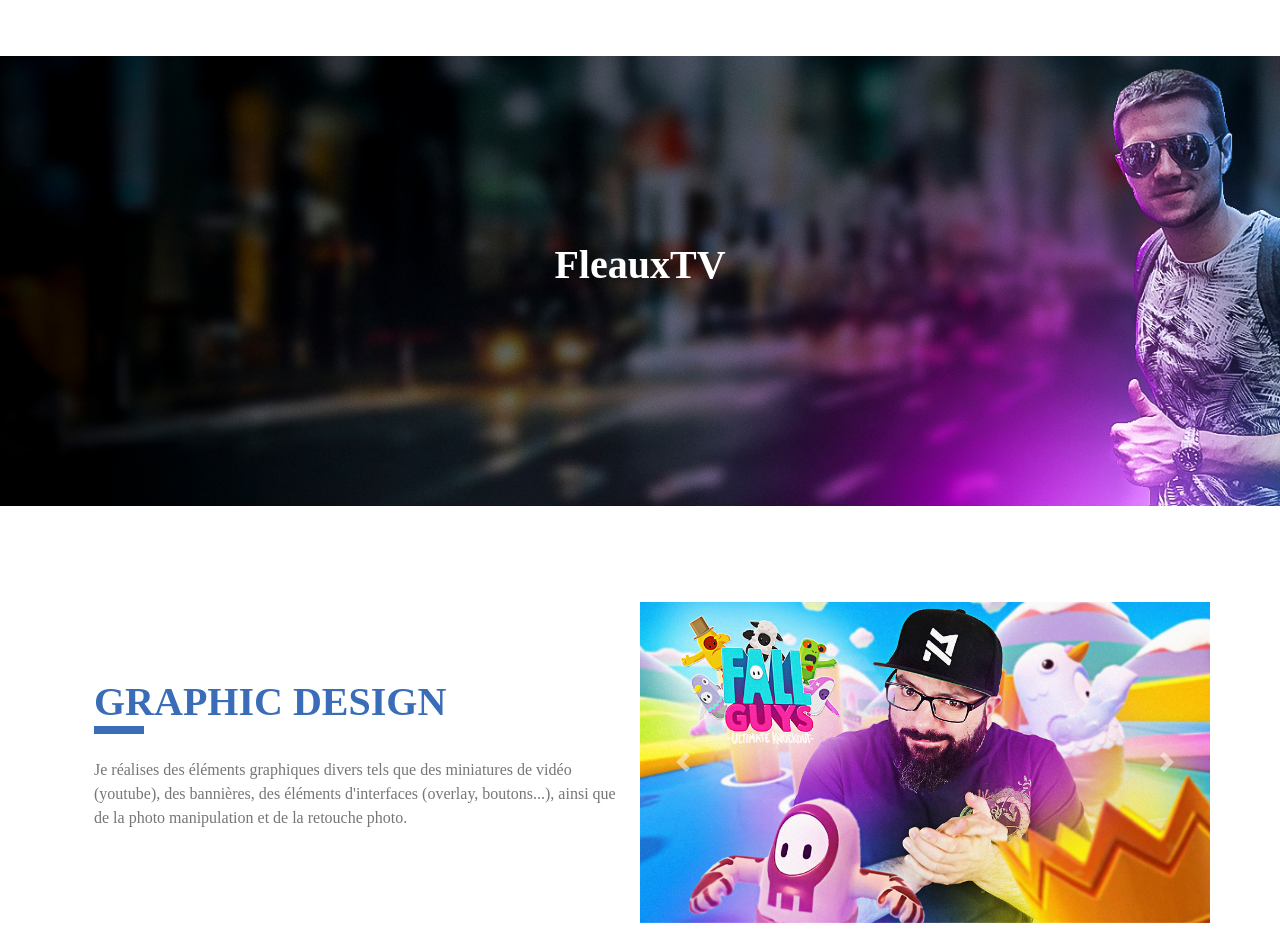
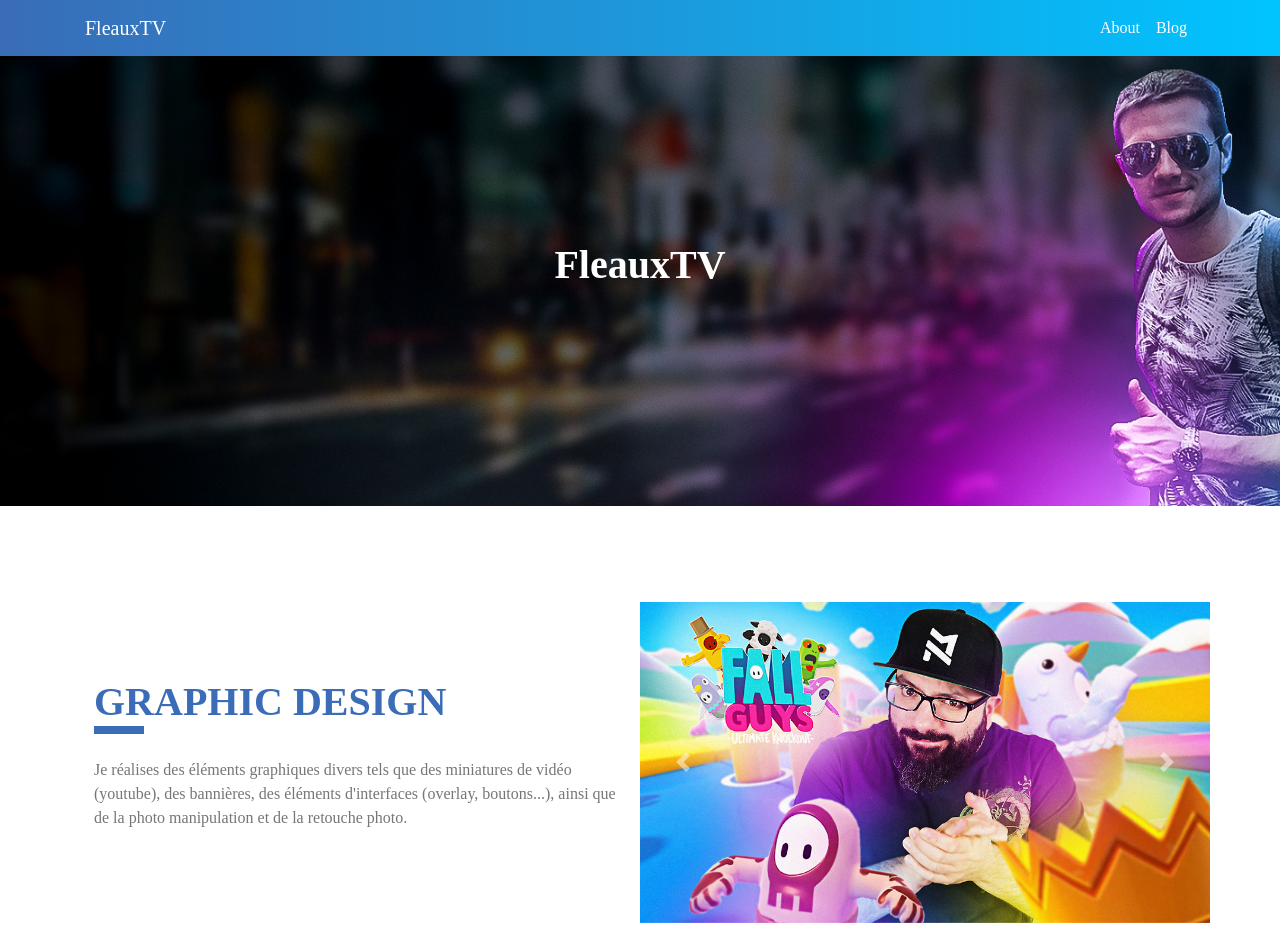
Before and after one commit to FleauxTV/website, a Jekyll site: the page built from index.md, in a window 1280 px wide. Shown: the top 952 px of the page. Built offline with Jekyll 4.4.1, drawn with Linux system fonts in a browser that asks for light colours; nearby versions of some CDN libraries; our own code applies the rules of GitHub Pages for plain Markdown files.

Commit message:
Theme fix

```diff
--- a/assets/theme.css
+++ b/assets/theme.css
@@ -9,7 +9,7 @@
 }
 
 .navbar {
-    background-color: linear-gradient(1turn, rgb(58, 108, 183), #00c4ff) !important;
+    background: linear-gradient(0.25turn, rgb(58, 108, 183), #00c4ff) !important;
 }
 
 .navbar a {
@@ -70,11 +70,11 @@
 }
 
 .card-footer {
-    background-color: linear-gradient(1turn, rgb(58, 108, 183), #00c4ff);
+    background: linear-gradient(0.25turn, rgb(58, 108, 183), #00c4ff);
 }
 
 .featured-colored-section {
-    background-color: linear-gradient(1turn, rgb(58, 108, 183), #00c4ff) !important;
+    background: linear-gradient(0.25turn, rgb(58, 108, 183), #00c4ff) !important;
 }
 
 .featured-colored-section h1 {
@@ -94,7 +94,7 @@
 }
 
 .page-footer {
-    background-color: linear-gradient(1turn, rgb(58, 108, 183), #00c4ff) !important;
+    background: linear-gradient(0.25turn, rgb(58, 108, 183), #00c4ff) !important;
 }
 
 .page-footer a {
```
